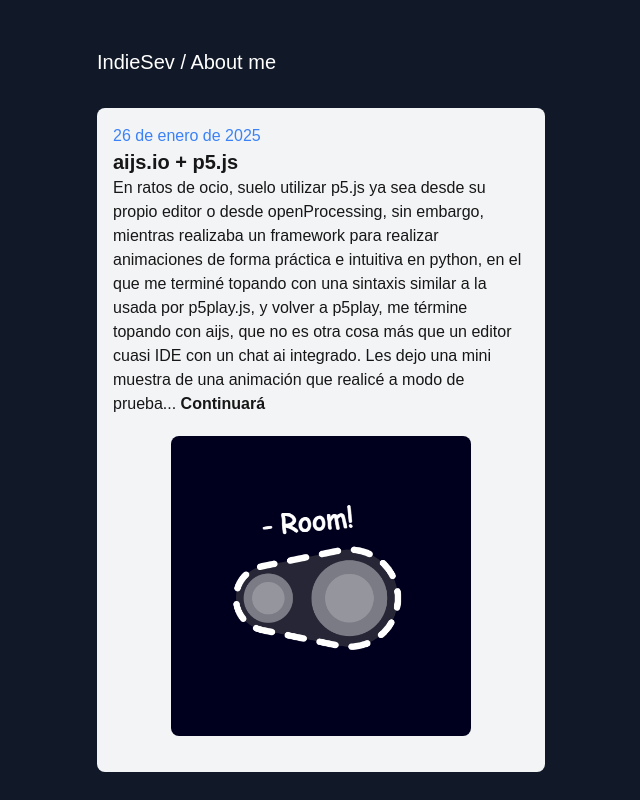
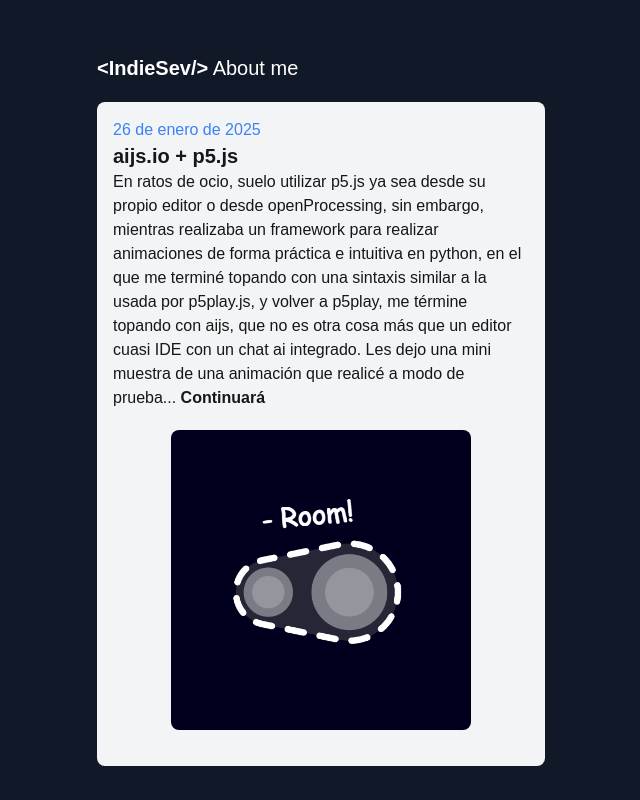
Before and after one commit to seba1992/aboutme, a Next.js app: page / in a window 1280 px wide. Shown: the whole page, without its empty margins (319-959 px from the left). Built offline with nearby package versions, Linux system fonts and the light colour scheme.

Commit message:
minor design changes...

```diff
--- a/app/page.tsx
+++ b/app/page.tsx
@@ -2,10 +2,11 @@ import Image from "next/image";
 
 export default function Home() {
   return (
-    <div className="bg-gray-900 flex justify-center items-center bg-gray-200 w-full min-h-screen">
-      <main className="flex flex-col gap-8 row-start-2 items-center sm:items-start max-w-md">
-        <h1 className="text-white text-xl mt-5">IndieSev / About me</h1>
-
+    <div className="bg-gray-900 flex justify-center items-center bg-gray-200 w-full min-h-screen flex-col">
+      <div className="max-w-md text-left w-full">
+        <h1 className="text-white text-xl mt-5 mb-5"><b>{"<"}IndieSev{"/>"}</b>  About me</h1>
+      </div>
+      <main className="items-center sm:items-start max-w-md">
        <div className="rounded-lg border-3 p-4 bg-gray-100">
         <div className="text-blue-500">26 de enero de 2025</div>
         <div className="font-bold text-xl">aijs.io + p5.js</div>
@@ -19,7 +20,6 @@ export default function Home() {
           priority
         />
        </div>
-
       </main>
     </div>
   );
```
